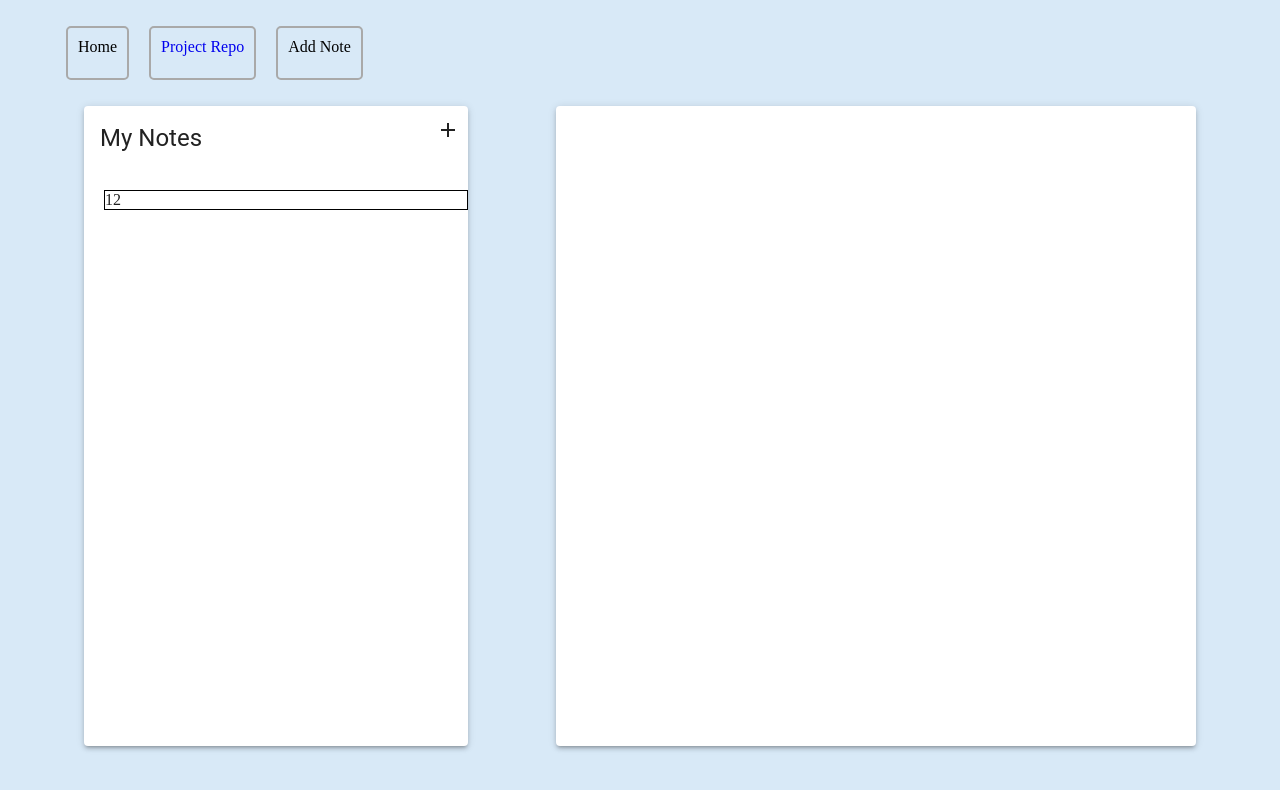
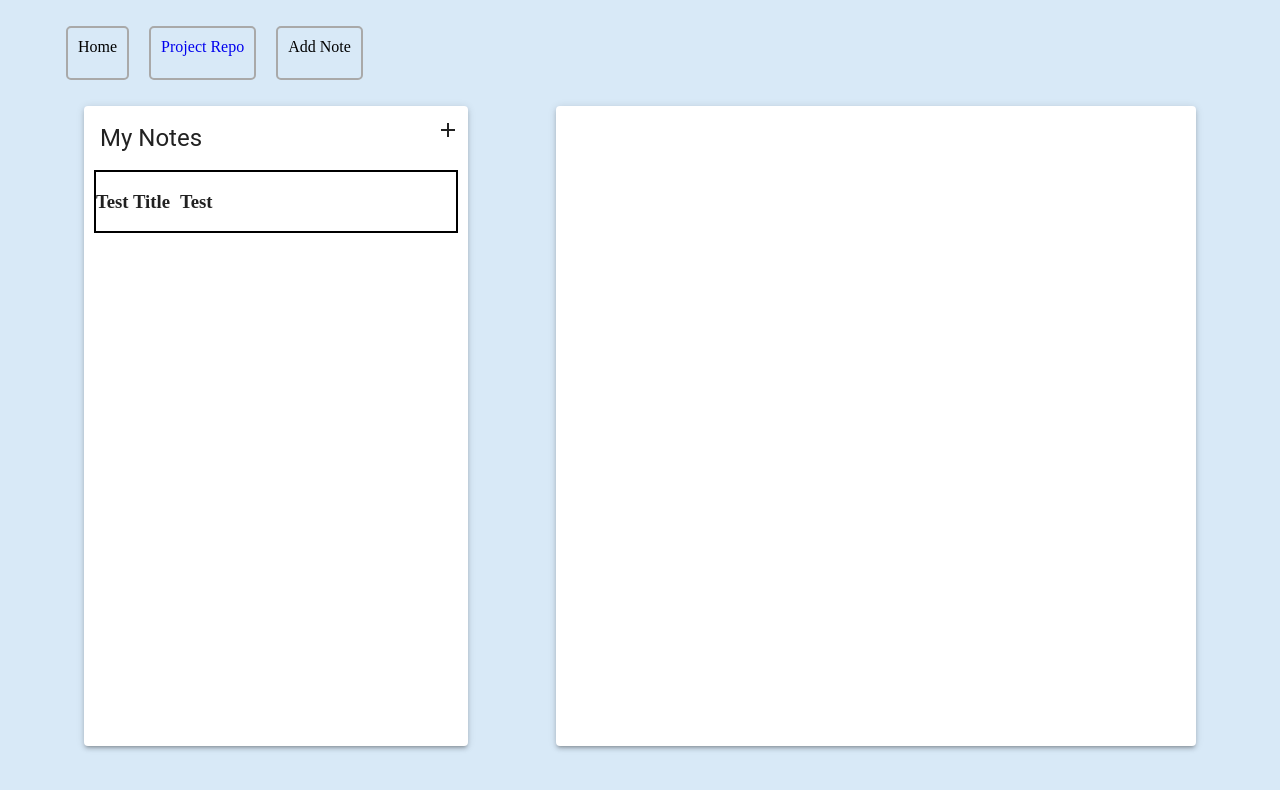
Before and after one commit to atapattua/notes-app, a Next.js app: page / in a window 1280 px wide. Shown: the top 790 px of the page. Built offline with nearby package versions, Linux system fonts and the light colour scheme.

Commit message:
init redux store in next app

```diff
--- a/components/NoteItem.tsx
+++ b/components/NoteItem.tsx
@@ -1,10 +1,25 @@
 import styles from "../styles/Home.module.css";
 
+import { useMemo, useState } from "react";
+
 export default function NoteItem(props: any){
+
+    const title = useMemo(() => {
+        if(props.props.title.length < 12){
+            return props.props.title;
+        }else{
+            return props.props.title.substring(0, 9) + "...";
+        }
+    }, [props.props.title])
+
     return(
         <div className={styles.notes_item_container}>
-            <div>1</div>
-            <div>2</div>
+            <div className="w-25 mr-5">
+                <h3>{title}</h3>
+            </div>
+            <div className="w-50">
+                <h3>Test</h3>
+            </div>
         </div>
     )
 }
--- a/components/SideMenu.tsx
+++ b/components/SideMenu.tsx
@@ -22,7 +22,7 @@ export default function SideMenu(){
                 sx={{position: "sticky"}}
             />
             <div className={styles.notes_list_container}>
-                <NoteItem />
+                <NoteItem props={{title: "Test Title"}} />
             </div>
         </Card>
     );
--- a/package.json
+++ b/package.json
@@ -13,6 +13,7 @@
     "@emotion/styled": "^11.10.6",
     "@mui/icons-material": "^5.11.11",
     "@mui/material": "^5.11.15",
+    "@reduxjs/toolkit": "^1.9.3",
     "@types/node": "18.15.6",
     "@types/react": "18.0.28",
     "@types/react-dom": "18.0.11",
@@ -21,6 +22,7 @@
     "next": "13.2.4",
     "react": "18.2.0",
     "react-dom": "18.2.0",
+    "react-redux": "^8.0.5",
     "typescript": "5.0.2"
   }
 }
--- a/pages/_app.tsx
+++ b/pages/_app.tsx
@@ -1,6 +1,12 @@
 import '@/styles/globals.css'
 import type { AppProps } from 'next/app'
 
+//redux
+import { store } from "../redux/store";
+import { Provider } from 'react-redux'
+
 export default function App({ Component, pageProps }: AppProps) {
-  return <Component {...pageProps} />
+  return <Provider store={store}>
+      <Component {...pageProps} />
+    </Provider>
 }
--- /dev/null
+++ b/redux/store.tsx
@@ -0,0 +1,7 @@
+import { configureStore } from "@reduxjs/toolkit";
+
+export const store = configureStore({
+    reducer: {
+
+    }
+})
--- a/styles/Home.module.css
+++ b/styles/Home.module.css
@@ -52,13 +52,16 @@
   display: flex;
   flex-direction: column;
   flex-wrap: none;
+  margin: 0px;
 }
 
 .notes_item_container{
   display: flex;
   flex-direction: row;
-  margin: 10px;
-  border: black 1px solid;
+  border: black 2px solid;
+  margin-left: 10px;
+  margin-right: 10px;
+  gap: 10px;
 }
 
 .note_edit{
```
Also changed, not shown: 1 other file (tests, documents, lock files or other folders).
